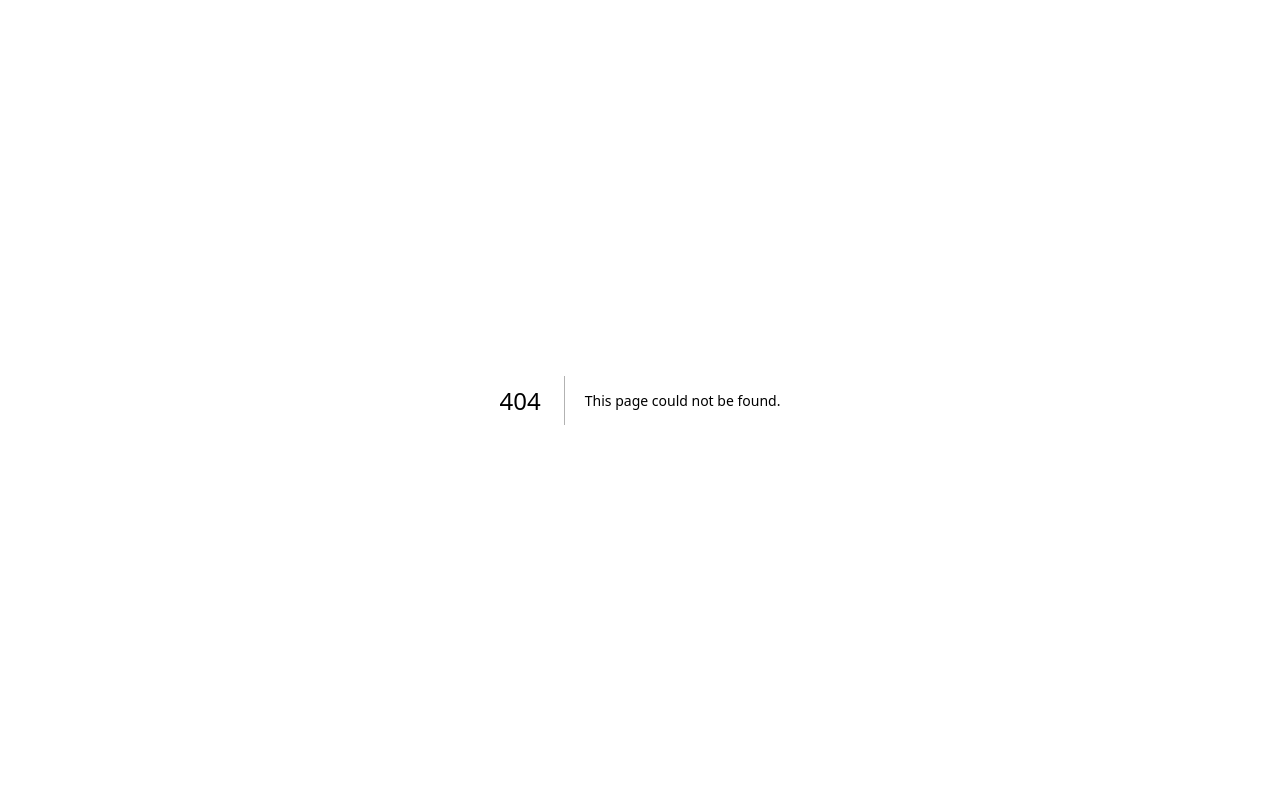
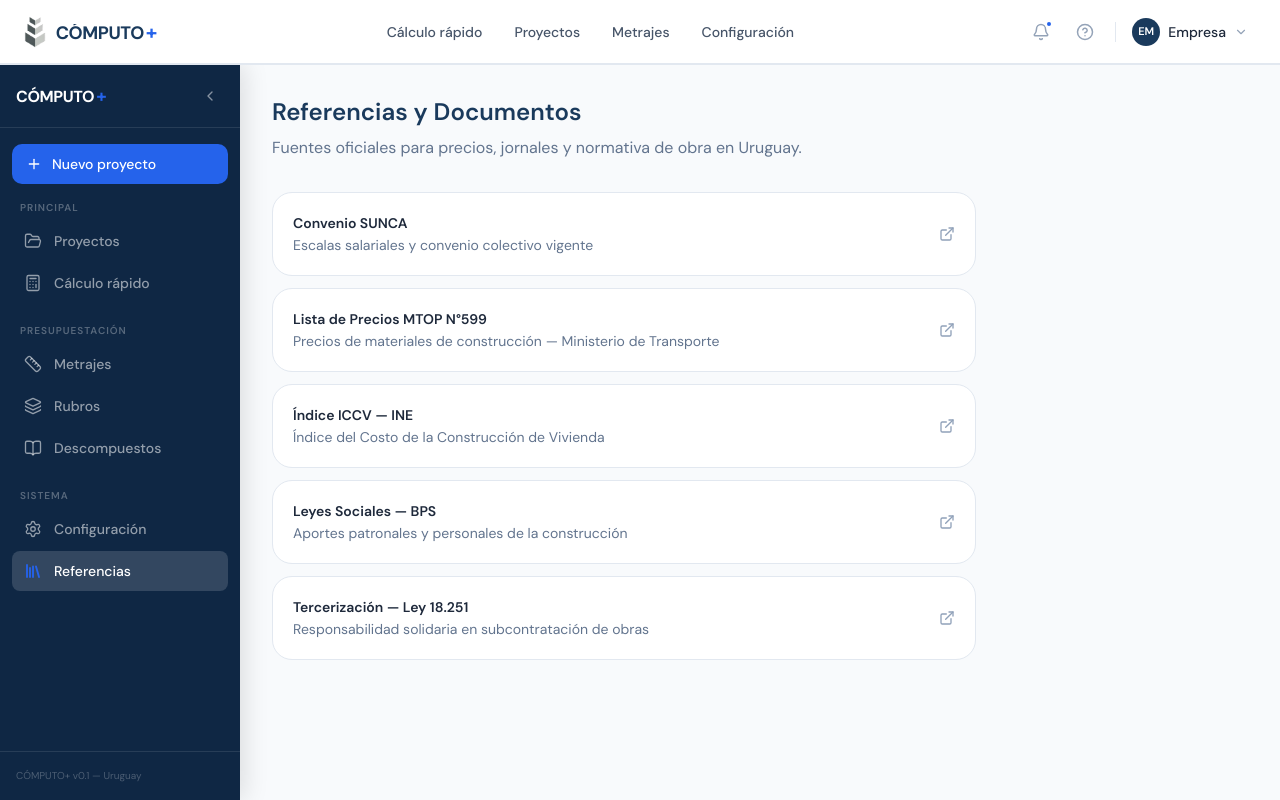
Before and after one commit to delamatriz/computo-plus, a Next.js app in the folder computo-app/: page /referencias in a window 1280 px wide. Before the commit this address had no page. Built offline with nearby package versions, Linux system fonts and the light colour scheme.

Commit message:
feat: agregar sección Referencias con fuentes oficiales de obra
Nueva página /referencias con 5 tarjetas (Convenio SUNCA, Lista MTOP,
ICCV, BPS, Ley 18.251) y link en el sidebar bajo Sistema, junto a
Configuración. Usa el ícono Library para no duplicar BookOpen
(ya usado en Descompuestos).

```diff
--- /dev/null
+++ b/computo-app/src/app/referencias/layout.tsx
@@ -0,0 +1,9 @@
+import { AppShell } from "@/components/layout/AppShell";
+
+export default function ReferenciasLayout({
+  children,
+}: {
+  children: React.ReactNode;
+}) {
+  return <AppShell>{children}</AppShell>;
+}
--- /dev/null
+++ b/computo-app/src/app/referencias/page.tsx
@@ -0,0 +1,66 @@
+import { ExternalLink } from "lucide-react";
+
+interface Referencia {
+  titulo: string;
+  descripcion: string;
+  url: string;
+}
+
+const referencias: Referencia[] = [
+  {
+    titulo: "Convenio SUNCA",
+    descripcion: "Escalas salariales y convenio colectivo vigente",
+    url: "https://sunca.uy/category/convenios/",
+  },
+  {
+    titulo: "Lista de Precios MTOP N°599",
+    descripcion: "Precios de materiales de construcción — Ministerio de Transporte",
+    url: "https://www.mtop.gub.uy",
+  },
+  {
+    titulo: "Índice ICCV — INE",
+    descripcion: "Índice del Costo de la Construcción de Vivienda",
+    url: "https://www.ine.gub.uy",
+  },
+  {
+    titulo: "Leyes Sociales — BPS",
+    descripcion: "Aportes patronales y personales de la construcción",
+    url: "https://www.bps.gub.uy",
+  },
+  {
+    titulo: "Tercerización — Ley 18.251",
+    descripcion: "Responsabilidad solidaria en subcontratación de obras",
+    url: "https://www.impo.com.uy/bases/leyes/18251-2008",
+  },
+];
+
+export default function ReferenciasPage() {
+  return (
+    <div className="p-8 max-w-3xl">
+      <h1 className="text-2xl font-semibold text-[#1A3A5C] mb-2">
+        Referencias y Documentos
+      </h1>
+      <p className="text-slate-500 mb-8">
+        Fuentes oficiales para precios, jornales y normativa de obra en Uruguay.
+      </p>
+
+      <div className="space-y-3">
+        {referencias.map((ref) => (
+          <a
+            key={ref.url}
+            href={ref.url}
+            target="_blank"
+            rel="noopener noreferrer"
+            className="flex items-center justify-between gap-4 bg-white rounded-xl border border-slate-200 p-5 hover:border-slate-300 transition-colors"
+          >
+            <div>
+              <h2 className="text-sm font-semibold text-[#1E293B]">{ref.titulo}</h2>
+              <p className="text-sm text-slate-500 mt-0.5">{ref.descripcion}</p>
+            </div>
+            <ExternalLink className="w-4 h-4 text-slate-400 flex-shrink-0" />
+          </a>
+        ))}
+      </div>
+    </div>
+  );
+}
--- a/computo-app/src/components/layout/Sidebar.tsx
+++ b/computo-app/src/components/layout/Sidebar.tsx
@@ -15,6 +15,7 @@ import {
   Plus,
   Wrench,
   Ruler,
+  Library,
 } from "lucide-react";
 import { cn } from "@/lib/utils";
 import { motion, AnimatePresence } from "framer-motion";
@@ -39,6 +40,7 @@ const navItems = [
     section: "Sistema",
     items: [
       { href: "/configuracion", icon: Settings, label: "Configuración" },
+      { href: "/referencias", icon: Library, label: "Referencias" },
     ],
   },
 ];
```
